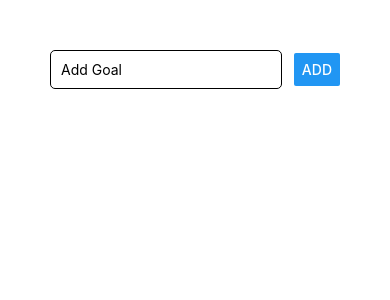
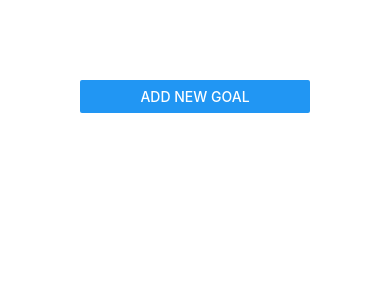
Before and after one commit to omarijalagania/ReactNativeTodoList, a React Native app: screen / in a window 390 px wide. Shown: the top 300 px of the page. Built offline with nearby package versions, Linux system fonts and the light colour scheme.

Commit message:
finished simple Todo

```diff
--- a/App.js
+++ b/App.js
@@ -1,19 +1,32 @@
 
 import React, { useState } from 'react';
-import { StyleSheet, View, Button, FlatList } from 'react-native';
+import { StyleSheet, View, FlatList, Button } from 'react-native';
 import GoalsItem from './Components/GoalsItem';
 import UserTextInput from './Components/UserTextInput';
 export default function App() {
 
 const [goal, setGoal] = useState('')
 const [listGoals, setListGoals] = useState([]);
+const [modal, setModal] = useState(false);
+const [disabledBtn, setDisabledBtn] = useState(true);
 
 const textHandler = (enteredGoal) => {
-  setGoal(enteredGoal);
+
+  if(enteredGoal !== '' ) {
+    setGoal(enteredGoal);
+    setDisabledBtn(false)
+  }else {
+    setDisabledBtn(true);
+    setGoal('');
+  }
+
 }
 
 const pressHandler = () => {
-  setListGoals(currentGoal => [...listGoals, { id: Math.random().toString(), value: goal}])
+    setListGoals(currentGoal => [...listGoals, { id: Math.random().toString(), value: goal}]);
+    setModal(false);
+    setGoal('');
+    setDisabledBtn(true)
 }
 
 const onDelete = (id) => {
@@ -22,28 +35,20 @@ const onDelete = (id) => {
   });
 }
 
+
   return (
     <View style={styles.screen}>
-      <View style={styles.inputContainer}>
-        <UserTextInput textHandler={textHandler} goal={goal} />
-          <Button title="Add" onPress={pressHandler}/>
-      </View>
+      <Button title="Add New Goal" onPress={() => setModal(true)} />
+        <UserTextInput textHandler={textHandler} goal={goal} pressHandler={pressHandler} modal={modal} setModal={setModal} disabledBtn={disabledBtn}/>
       <FlatList data={listGoals} renderItem={itemData => (
         <GoalsItem itemData={itemData} onDelete={onDelete}/>
       )}/>
-
     </View>
   );
 }
 
 const styles = StyleSheet.create({
   screen: {
-    padding: 50
+    padding: 80
   },
-
-  inputContainer: {
-    flexDirection: 'row',
-    justifyContent: 'space-between',
-    alignItems: 'center'
-  }
 });
--- a/Components/UserTextInput.js
+++ b/Components/UserTextInput.js
@@ -1,14 +1,27 @@
-import React from 'react';
-import { StyleSheet, TextInput  } from 'react-native';
+import React, { useState } from 'react';
+import { StyleSheet, TextInput, View, Button, Modal  } from 'react-native';
 
-const UserTextInput = ({textHandler, goal}) => {
+const UserTextInput = ({textHandler, goal,pressHandler ,modal, setModal, disabledBtn}) => {
+
     return(
+        <Modal visible={modal} animationType="slide">
+            <View style={styles.inputContainer}>
                 <TextInput
                     placeholder="Add Goal"
                     style={styles.inputText}
                     onChangeText={textHandler}
                     value={goal}
                 />
+                <View style={styles.btnContainer}>
+                    <View style={styles.btn}>
+                        <Button title="Add" disabled={disabledBtn} onPress={pressHandler}/>
+                    </View>
+                    <View style={styles.btn}>
+                        <Button title="Cancel" color="tomato" onPress={() => setModal(false)}/>
+                    </View>
+                </View>
+            </View>
+        </Modal>
     );
 }
 
@@ -19,6 +32,20 @@ const styles = StyleSheet.create({
         borderRadius: 5,
         padding: 10,
         width: '80%',
+        marginBottom: 15
+    },
+    inputContainer: {
+        flex: 1,
+        justifyContent: 'center',
+        alignItems: 'center'
+    },
+    btnContainer: {
+        width: '60%',
+        flexDirection: 'row',
+        justifyContent: 'space-around',
+    },
+    btn: {
+        width: '40%'
     }
 })
 
```
Lines whose indentation alone changed are shown as unchanged.
